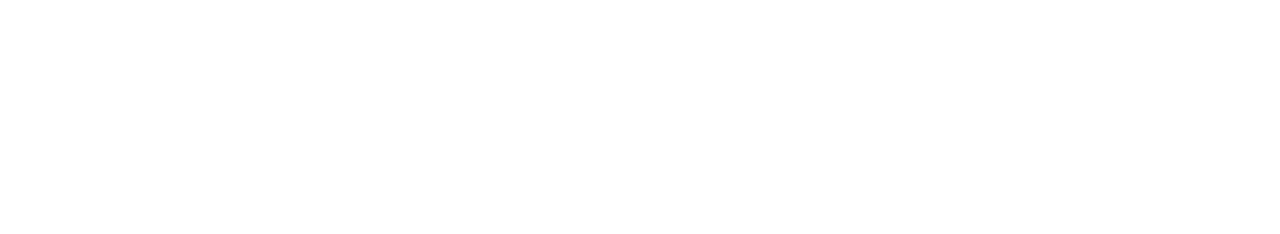
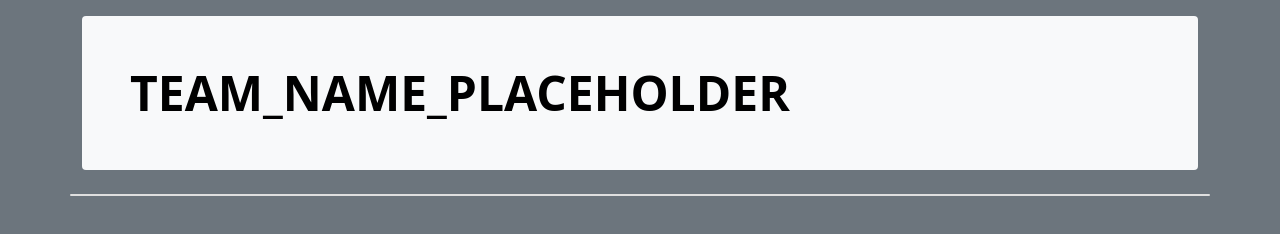
Before and after one commit to AllSystemsRGeorge/Team-Profile-Generator, a website: page src/index.html in a window 1280 px wide. Drawn offline with nearby package versions, Linux system fonts and the light colour scheme; files that its build step writes are made by us from their sources.

Commit message:
adjusting the html

```diff
--- a/src/index.html
+++ b/src/index.html
@@ -4,12 +4,21 @@
     <meta charset="UTF-8">
     <meta http-equiv="X-UA-Compatible" content="IE=edge">
     <meta name="viewport" content="width=device-width, initial-scale=1.0">
-    <title>Team Profile Generator</title>
+    <title>TEAM_NAME_PLACEHOLDER</title>
     <link rel="reset" href="./Assets/CSS/reset.css">
+    <link href="https://cdn.jsdelivr.net/npm/bootstrap@5.1.1/dist/css/bootstrap.min.css" rel="stylesheet" integrity="sha384-F3w7mX95PdgyTmZZMECAngseQB83DfGTowi0iMjiWaeVhAn4FJkqJByhZMI3AhiU" crossorigin="anonymous">
     <link rel="stylesheet" href="./Assets/CSS/style.css">
 </head>
-<body>
+<body class = "bg-secondary">
+    <header class="container py-3">
+        <h1 class="bg-light p-5 text center display-5 fw-bold text-black rounded">TEAM_NAME_PLACEHOLDER</h1>
+    </header>
+    <main class = "container">
+        <div class = "row justify-content-center gy-3">
 
-    <script src=""></script>
+            <div class="card">
+            </div>
+        </div>
+    </main>
 </body>
 </html>
```
